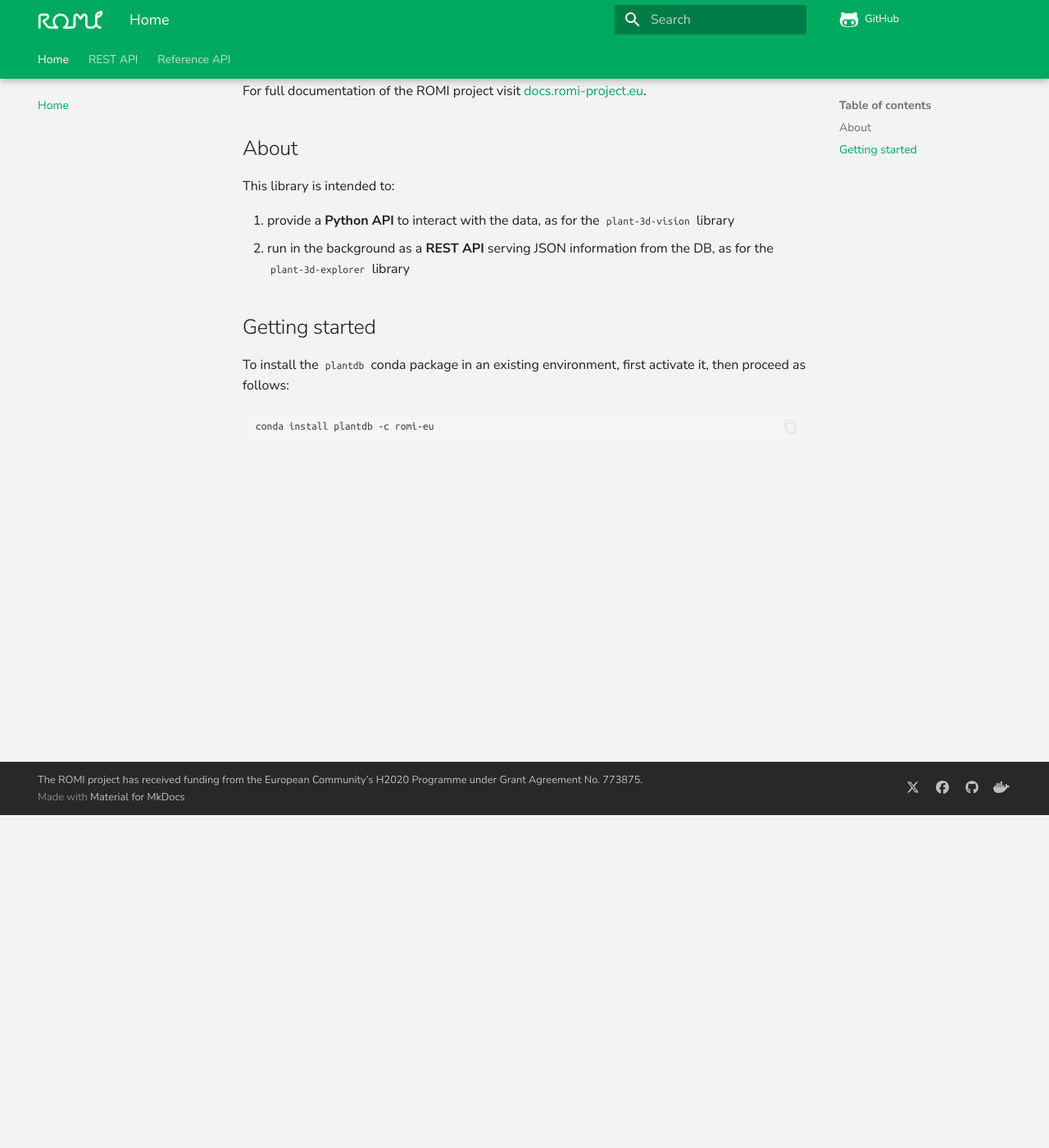
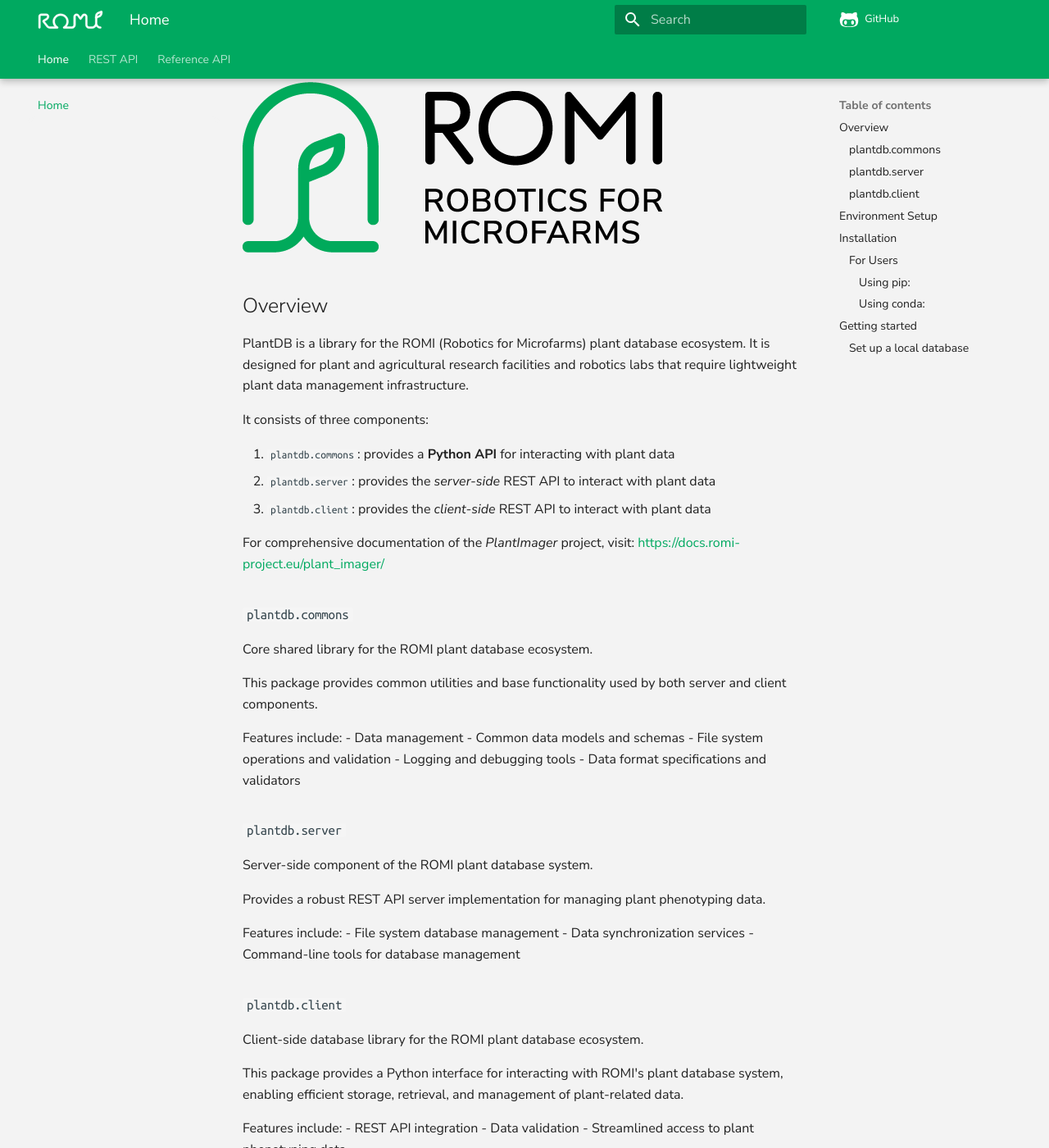
Before and after one commit to romi/plantdb, an MkDocs documentation site: the page built from docs/index.md, in a window 1280 px wide and 1400 px high, scrolled down 406 px. Shown: the whole window at 82% size. Built offline with MkDocs 1.6.1 and Material for MkDocs 9.7.7, drawn with Linux system fonts in a browser that asks for light colours; comment, search, counter and statistics services are not loaded; some of the changed text lies outside the part shown; grey boxes are pictures that could not be loaded.

Commit message:
Revamp documentation with detailed setup and usage guides
Replaced old badges and condensed introductory content with a new structure, including a detailed overview of package components and installation instructions.
Added step-by-step environment setup, installation methods, and local database configuration to enhance user clarity and ease of use.

````diff
--- a/docs/index.md
+++ b/docs/index.md
@@ -1,23 +1,109 @@
 # Welcome to PlantDB
-![](https://anaconda.org/romi-eu/plantdb/badges/version.svg)
-![](https://anaconda.org/romi-eu/plantdb/badges/platforms.svg)
-![](https://anaconda.org/romi-eu/plantdb/badges/license.svg)
+
+[![Licence](https://img.shields.io/badge/license-LGPL3-black)](https://www.gnu.org/licenses/lgpl-3.0.en.html)
+[![PyPI - Python Version](https://img.shields.io/pypi/pyversions/plantdb.commons?logo=python&logoColor=white)](https://pypi.org/project/plantdb.commons/)
+
+| Package         | PyPI                                                                                                                                     | Conda                                                                                                                                                                                                     |
+|-----------------|------------------------------------------------------------------------------------------------------------------------------------------|-----------------------------------------------------------------------------------------------------------------------------------------------------------------------------------------------------------|
+| plantdb.commons | [![PyPI - Version](https://img.shields.io/pypi/v/plantdb.commons?logo=pypi&logoColor=white)](https://pypi.org/project/plantdb.commons/) | [![Conda - Version](https://img.shields.io/conda/vn/mosaic/plantdb.commons?logo=anaconda&logoColor=white&label=romi-eu%2Fplantdb.commons&color=%2344A833)](https://anaconda.org/romi-eu/plantdb.commons)  |
+| plantdb.server  | [![PyPI - Version](https://img.shields.io/pypi/v/plantdb.server?logo=pypi&logoColor=white)](https://pypi.org/project/plantdb.server/)    | [![Conda - Version](https://img.shields.io/conda/vn/mosaic/plantdb.server?logo=anaconda&logoColor=white&label=romi-eu%2Fplantdb.server&color=%2344A833)](https://anaconda.org/romi-eu/plantdb.server)     |
+| plantdb.client  | [![PyPI - Version](https://img.shields.io/pypi/v/plantdb.client?logo=pypi&logoColor=white)](https://pypi.org/project/plantdb.client/)    | [![Conda - Version](https://img.shields.io/conda/vn/mosaic/plantdb.client?logo=anaconda&logoColor=white&label=romi-eu%2Fplantdb.client&color=%2344A833)](https://anaconda.org/romi-eu/plantdb.client)     |
 
 ![ROMI_ICON2_greenB.png](assets/images/ROMI_ICON2_greenB.png)
 
-For full documentation of the ROMI project visit [docs.romi-project.eu](https://docs.romi-project.eu/).
+## Overview
 
-## About
+PlantDB is a library for the ROMI (Robotics for Microfarms) plant database ecosystem.
+It is designed for plant and agricultural research facilities and robotics labs that require lightweight plant data management infrastructure.
 
-This library is intended to:
+It consists of three components:
 
-1. provide a **Python API** to interact with the data, as for the `plant-3d-vision` library
-2. run in the background as a **REST API** serving JSON information from the DB, as for the `plant-3d-explorer` library
+1. `plantdb.commons`: provides a **Python API** for interacting with plant data
+2. `plantdb.server`: provides the _server-side_ REST API to interact with plant data
+3. `plantdb.client`: provides the _client-side_ REST API to interact with plant data
 
+For comprehensive documentation of the _PlantImager_ project, visit: [https://docs.romi-project.eu/plant_imager/](https://docs.romi-project.eu/plant_imager/)
+
+### `plantdb.commons`
+Core shared library for the ROMI plant database ecosystem.
+
+This package provides common utilities and base functionality used by both server and client components.
+
+Features include:
+- Data management
+- Common data models and schemas
+- File system operations and validation
+- Logging and debugging tools
+- Data format specifications and validators
+
+### `plantdb.server`
+Server-side component of the ROMI plant database system.
+
+Provides a robust REST API server implementation for managing plant phenotyping data.
+
+Features include:
+- File system database management
+- Data synchronization services
+- Command-line tools for database management
+
+### `plantdb.client`
+Client-side database library for the ROMI plant database ecosystem.
+
+This package provides a Python interface for interacting with ROMI's plant database system,
+enabling efficient storage, retrieval, and management of plant-related data.
+
+Features include:
+- REST API integration
+- Data validation
+- Streamlined access to plant phenotyping data.
+
+## Environment Setup
+
+We strongly recommend using isolated environments to install ROMI libraries.
+This documentation uses `conda` as both an environment and package manager.
+If you don't have`miniconda3` installed, please refer to the [official documentation](https://docs.conda.io/en/latest/miniconda.html).
+
+The `plantdb` packages are available through:
+
+- `pip`: from [PyPI](https://pypi.org/)
+- `conda`: from the `romi-eu` channel on [anaconda.org](https://anaconda.org/romi-eu)
+
+To create a new conda environment for PlantDB:
+``` shell
+conda create -n plantdb 'python=3.10' ipython
+```
+
+## Installation
+
+### For Users
+
+Activate your environment and install the packages using either `pip` or `conda`:
+
+#### Using pip:
+``` shell
+conda activate plantdb  # activate your environment first!
+pip install plantdb.commons plantdb.server plantdb.client
+```
+
+#### Using conda:
+``` shell
+conda activate plantdb  # activate your environment first!
+conda install -c romi-eu plantdb plantdb.server plantdb.client
+```
 
 ## Getting started
 
-To install the `plantdb` conda package in an existing environment, first activate it, then proceed as follows:
-```shell
-conda install plantdb -c romi-eu
-```
+### Set up a local database
+
+1. You need to create a directory where to put the data, *e.g.* `/data/ROMI_DB` and add a file called `romidb`:
+   ```shell
+   mkdir -p /data/ROMI_DB
+   touch /data/ROMI_DB/romidb
+   ```
+2. Then define its location in an environment variable `ROMI_DB`:
+   ```shell
+   export ROMI_DB=/data/ROMI_DB
+   ```
+
+**Info**:
+> To make this setting permanent, add the export command to your `~/.bashrc` or `~/.profile` file.
````
